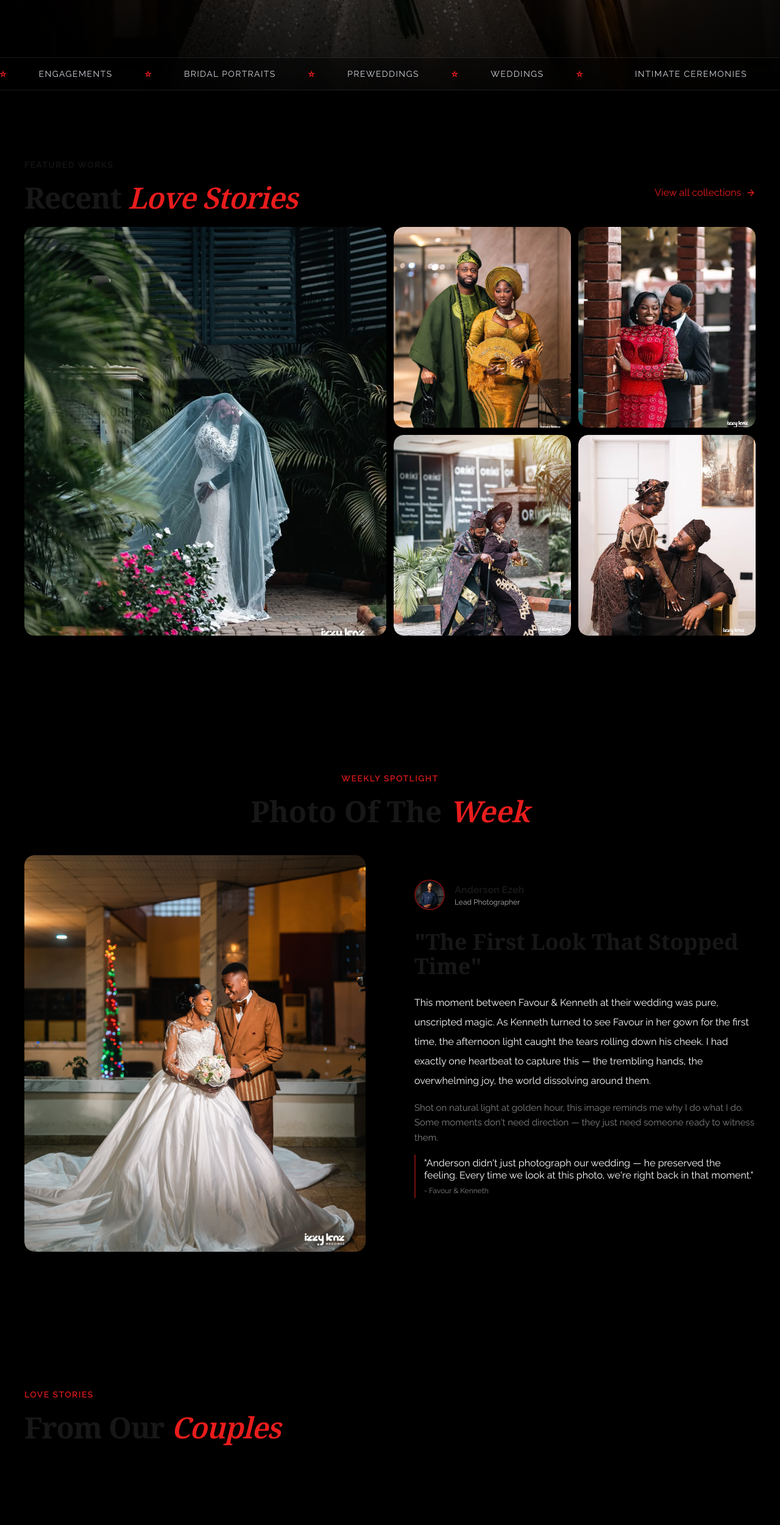
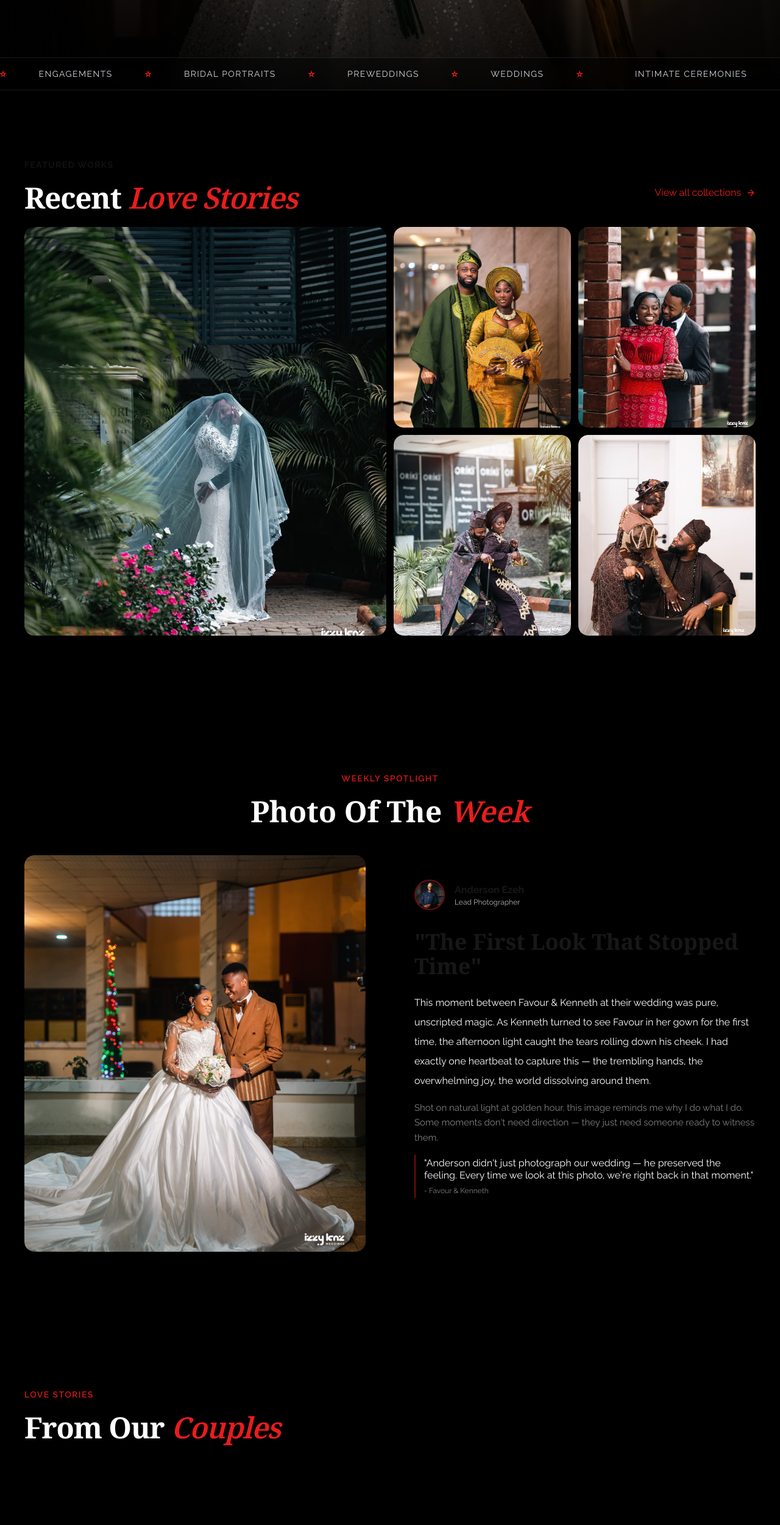
Before and after one commit to Afolabi-bit/izzy-lenz, a Next.js app: page / in a window 1280 px wide. Shown: the part 652-3152 px from the top of the page at 61% size. Built offline with nearby package versions, Linux system fonts and the light colour scheme.

Commit message:
feat: UI fix

```diff
--- a/app/components/landingPageSections/GallerySection.tsx
+++ b/app/components/landingPageSections/GallerySection.tsx
@@ -10,7 +10,7 @@ export default function GallerySection() {
           <p className=" text-sm uppercase tracking-widest font-semibold drop-shadow-md opacity-90 mb-5">
             Featured Works
           </p>
-          <h2 className="text-5xl font-heading font-bold tracking-tight  mb-6 drop-shadow-lg">
+          <h2 className="text-5xl font-heading font-bold text-white tracking-tight  mb-6 drop-shadow-lg">
             Recent{" "}
             <span className="text-bg-red font-semibold italic">
               Love Stories
--- a/app/components/landingPageSections/SpotlightSection.tsx
+++ b/app/components/landingPageSections/SpotlightSection.tsx
@@ -6,7 +6,7 @@ export default function SpotlightSection() {
       <p className="text-center text-sm uppercase tracking-widest text-bg-red font-semibold drop-shadow-md opacity-90 mb-5">
         weekly spotlight
       </p>
-      <h2 className="capitalize text-center font-bold text-2xl md:text-5xl font-heading">
+      <h2 className="capitalize text-center text-white font-bold text-2xl md:text-5xl font-heading">
         Photo of the{" "}
         <span className="text-bg-red italic font-semibold ">Week</span>
       </h2>
--- a/app/components/landingPageSections/TestimonialsSection.tsx
+++ b/app/components/landingPageSections/TestimonialsSection.tsx
@@ -103,7 +103,7 @@ export default function TestimonialsSection() {
           <p className="text-sm uppercase tracking-widest text-bg-red font-semibold drop-shadow-md opacity-90 mb-5">
             Love Stories
           </p>
-          <h2 className="text-5xl font-heading font-bold tracking-tight  mb-6 drop-shadow-lg">
+          <h2 className="text-5xl font-heading font-bold text-white tracking-tight  mb-6 drop-shadow-lg">
             From Our{" "}
             <span className="text-bg-red font-semibold italic">Couples</span>
           </h2>
```
